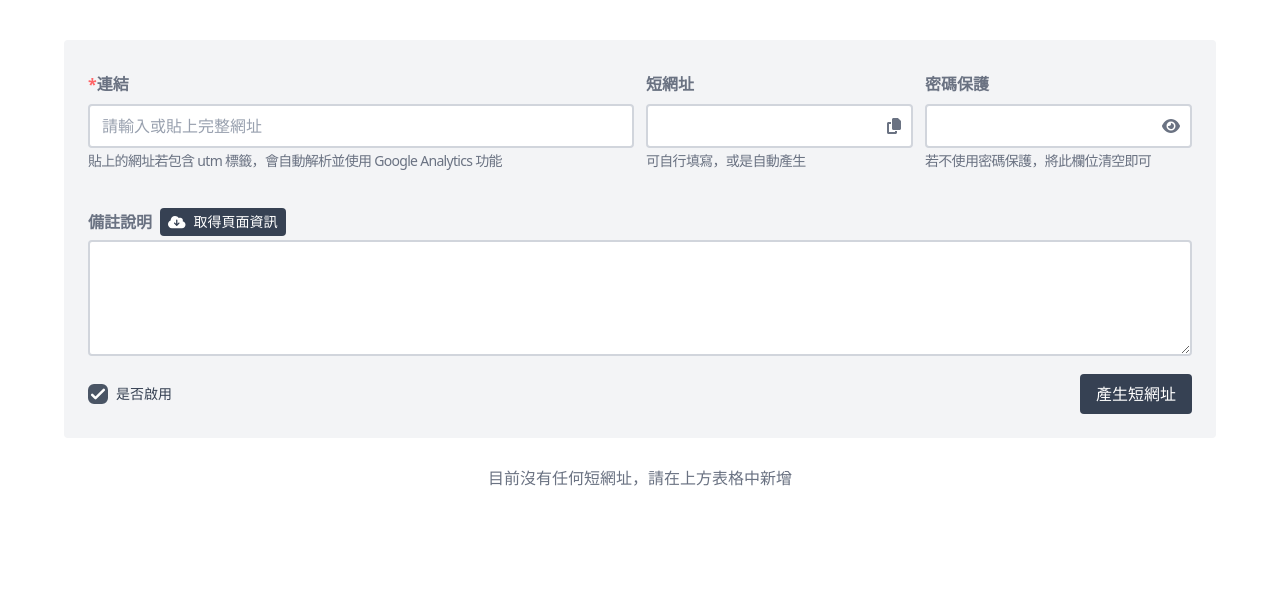
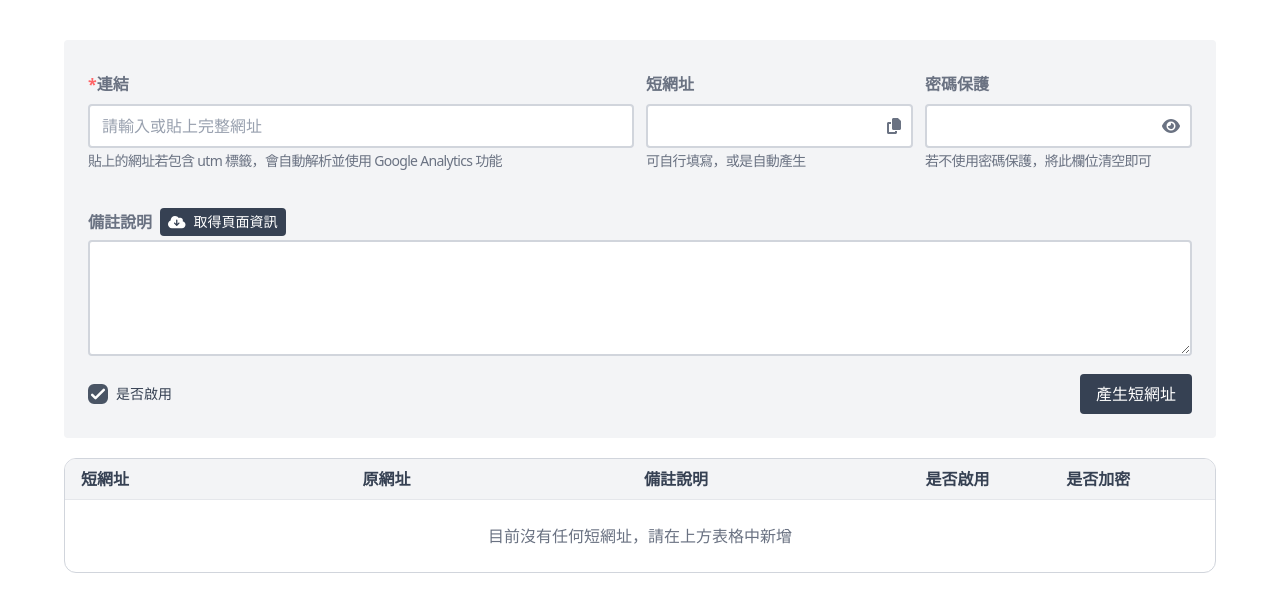
Before and after one commit to chinyuting/UrlShorten, a React (Vite) app: page / in a window 1280 px wide. Shown: the top 612 px of the page. Built offline with nearby package versions, Linux system fonts and the light colour scheme.

Commit message:
style: Adjust position of "no data" message

```diff
--- a/src/components/UrlTable.jsx
+++ b/src/components/UrlTable.jsx
@@ -1,14 +1,6 @@
 import React from "react";
 
 export default function UrlTable({ urlList, toggleUrlActive }) {
-  if (urlList.length === 0) {
-    return (
-      <div className="p-4 text-center text-gray-500 mt-3">
-        目前沒有任何短網址，請在上方表格中新增
-      </div>
-    );
-  }
-
   return (
     <div className="divide-y divide-gray-200 border border-gray-300 rounded-xl overflow-hidden mt-5 max-w-6xl mx-auto">
       <div className="grid grid-cols-8 font-semibold bg-gray-100 text-gray-700 px-4 py-2 gap-2">
@@ -19,7 +11,12 @@ export default function UrlTable({ urlList, toggleUrlActive }) {
         <div className="col-span-1">是否加密</div>
       </div>
 
-      {urlList.map((item) => (
+      {urlList.length === 0 ? (
+        <div className="text-center text-gray-500 col-span-8 py-6">
+          目前沒有任何短網址，請在上方表格中新增
+        </div>
+      ) : (
+        urlList.map((item) => (
           <div
             key={item.shortCode}
             className="grid grid-cols-8 px-4 py-3 items-start bg-white hover:bg-gray-50 text-sm break-words gap-2"
@@ -66,7 +63,8 @@ export default function UrlTable({ urlList, toggleUrlActive }) {
               {item.isSecret ? "已加密" : "無"}
             </div>
           </div>
-      ))}
+        ))
+      )}
     </div>
   );
 }
```
Lines whose indentation alone changed are shown as unchanged.
